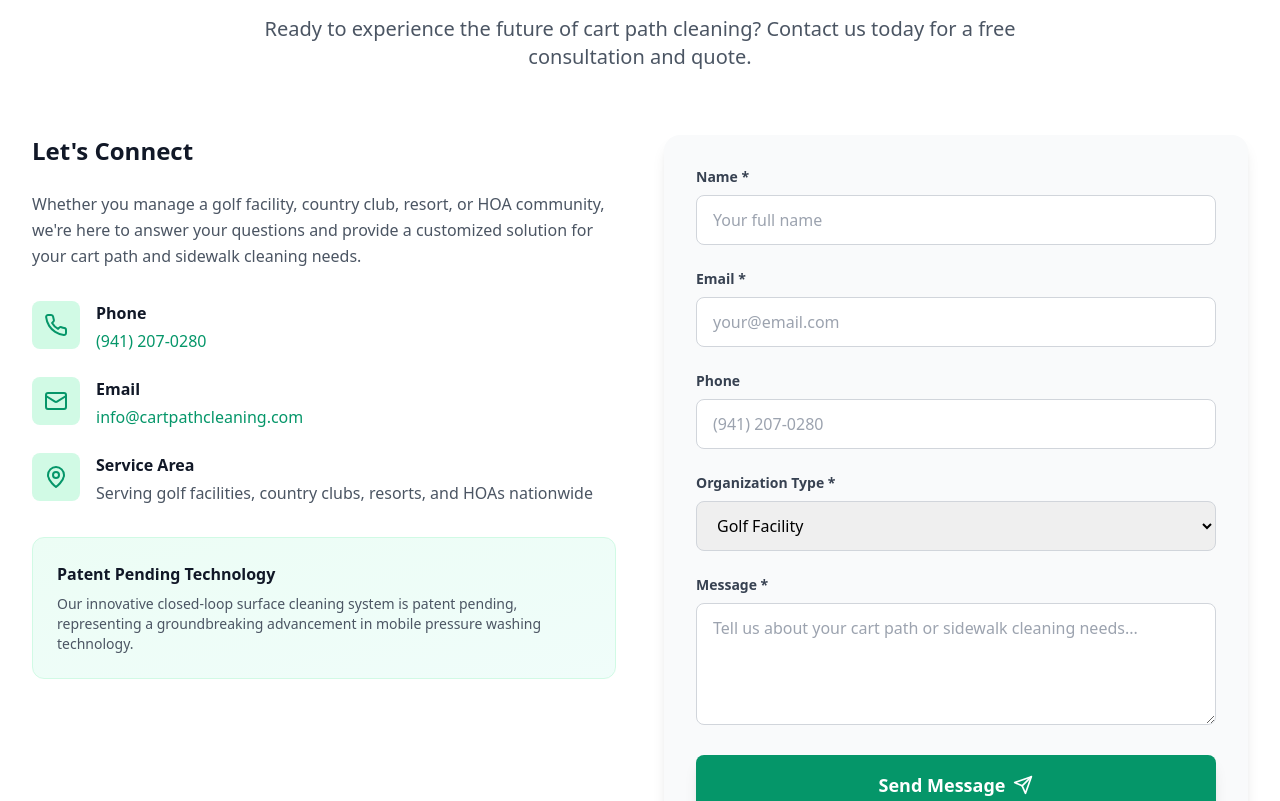
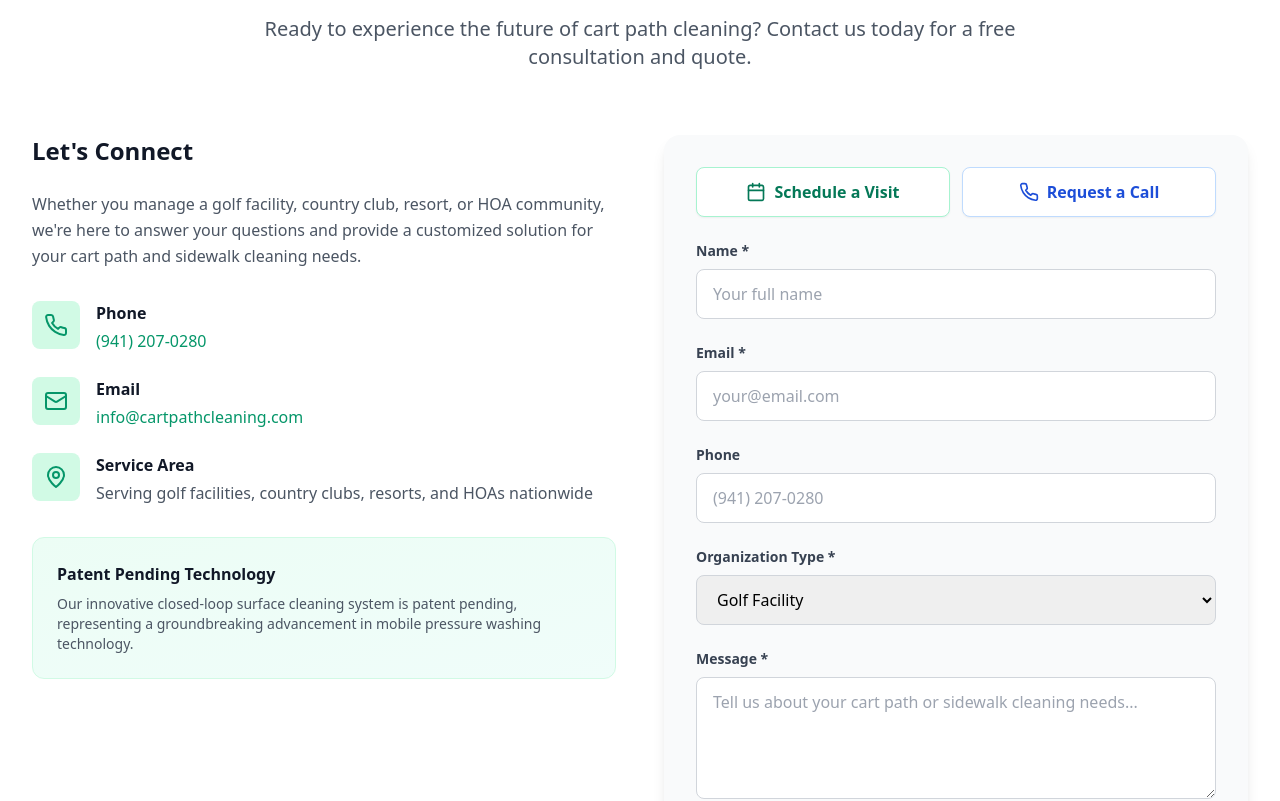
Before and after one commit to Pink-Mahi/cart_path, a React (Vite) app: page / in a window 1280 px wide. Shown: the part 5620-6421 px from the top of the page. Built offline with nearby package versions, Linux system fonts and the light colour scheme; no server answers.

Commit message:
Add schedule visit and request call modals to Contact page

```diff
--- a/src/components/Contact.tsx
+++ b/src/components/Contact.tsx
@@ -1,8 +1,12 @@
-import { Phone, Mail, MapPin, Send } from 'lucide-react';
+import { Phone, Mail, MapPin, Send, Calendar } from 'lucide-react';
 import { FormEvent, useState } from 'react';
+import SchedulingForm, { ScheduleData } from './SchedulingForm';
+import CallBackForm, { CallBackData } from './CallBackForm';
 
 export default function Contact() {
   const LEADS_ENDPOINT = 'https://script.google.com/macros/s/AKfycbwYyUMXV7FKUYaa5uN-V5Q_H98q4lQnzt2MfeX3hE1wIDZ_xhXUbTkavSnNSbWgHiWY/exec';
+  const CHAT_API_URL = import.meta.env.VITE_CHAT_API_URL || 'ws://localhost:3001';
+  const CHAT_API_HTTP = CHAT_API_URL.replace('ws://', 'http://').replace('wss://', 'https://');
 
   const [formData, setFormData] = useState({
     name: '',
@@ -14,6 +18,87 @@ export default function Contact() {
   const [submitted, setSubmitted] = useState(false);
   const [submitting, setSubmitting] = useState(false);
   const [submitError, setSubmitError] = useState<string | null>(null);
+
+  const [showScheduling, setShowScheduling] = useState(false);
+  const [showCallBack, setShowCallBack] = useState(false);
+  const [scheduleSubmitted, setScheduleSubmitted] = useState(false);
+  const [callSubmitted, setCallSubmitted] = useState(false);
+  const [scheduleSubmitting, setScheduleSubmitting] = useState(false);
+  const [callSubmitting, setCallSubmitting] = useState(false);
+  const [scheduleError, setScheduleError] = useState<string | null>(null);
+  const [callError, setCallError] = useState<string | null>(null);
+
+  const openSchedule = () => {
+    if (!formData.name || !formData.email) {
+      alert('Please enter your name and email first.');
+      return;
+    }
+    setShowScheduling(true);
+  };
+
+  const openCallBack = () => {
+    if (!formData.name || !formData.email) {
+      alert('Please enter your name and email first.');
+      return;
+    }
+    setShowCallBack(true);
+  };
+
+  const handleScheduleVisit = async (scheduleData: ScheduleData) => {
+    setScheduleSubmitting(true);
+    setScheduleError(null);
+    try {
+      const response = await fetch(`${CHAT_API_HTTP}/api/public/scheduled-visits`, {
+        method: 'POST',
+        headers: { 'Content-Type': 'application/json' },
+        body: JSON.stringify(scheduleData)
+      });
+
+      if (!response.ok) {
+        const err = await response.json().catch(() => ({}));
+        throw new Error(err.error || 'Failed to schedule visit');
+      }
+
+      setShowScheduling(false);
+      setScheduleSubmitted(true);
+      setTimeout(() => setScheduleSubmitted(false), 5000);
+    } catch (e) {
+      setScheduleError(e instanceof Error ? e.message : 'Failed to schedule visit');
+    } finally {
+      setScheduleSubmitting(false);
+    }
+  };
+
+  const handleRequestCall = async (data: CallBackData) => {
+    setCallSubmitting(true);
+    setCallError(null);
+    try {
+      const response = await fetch(`${CHAT_API_HTTP}/api/public/call-requests`, {
+        method: 'POST',
+        headers: { 'Content-Type': 'application/json' },
+        body: JSON.stringify({
+          visitorName: data.visitorName,
+          visitorEmail: formData.email,
+          visitorPhone: data.visitorPhone,
+          bestTime: data.bestTime,
+          notes: data.notes
+        })
+      });
+
+      if (!response.ok) {
+        const err = await response.json().catch(() => ({}));
+        throw new Error(err.error || 'Failed to request a call');
+      }
+
+      setShowCallBack(false);
+      setCallSubmitted(true);
+      setTimeout(() => setCallSubmitted(false), 5000);
+    } catch (e) {
+      setCallError(e instanceof Error ? e.message : 'Failed to request a call');
+    } finally {
+      setCallSubmitting(false);
+    }
+  };
 
   const handleSubmit = async (e: FormEvent) => {
     e.preventDefault();
@@ -116,6 +201,53 @@ export default function Contact() {
           </div>
 
           <div className="bg-gray-50 rounded-2xl p-8 shadow-lg">
+            <div className="mb-6">
+              <div className="grid grid-cols-1 sm:grid-cols-2 gap-3">
+                <button
+                  type="button"
+                  onClick={openSchedule}
+                  disabled={scheduleSubmitting || callSubmitting}
+                  className="w-full bg-white border border-emerald-200 text-emerald-700 px-4 py-3 rounded-lg font-semibold hover:bg-emerald-50 transition-all shadow-sm disabled:opacity-60 disabled:cursor-not-allowed flex items-center justify-center gap-2"
+                >
+                  <Calendar className="w-5 h-5" />
+                  <span>{scheduleSubmitting ? 'Submitting...' : 'Schedule a Visit'}</span>
+                </button>
+                <button
+                  type="button"
+                  onClick={openCallBack}
+                  disabled={scheduleSubmitting || callSubmitting}
+                  className="w-full bg-white border border-blue-200 text-blue-700 px-4 py-3 rounded-lg font-semibold hover:bg-blue-50 transition-all shadow-sm disabled:opacity-60 disabled:cursor-not-allowed flex items-center justify-center gap-2"
+                >
+                  <Phone className="w-5 h-5" />
+                  <span>{callSubmitting ? 'Submitting...' : 'Request a Call'}</span>
+                </button>
+              </div>
+
+              {scheduleSubmitted ? (
+                <div className="mt-4 bg-emerald-100 text-emerald-800 px-6 py-4 rounded-lg text-center font-semibold">
+                  Visit request received! We'll confirm shortly.
+                </div>
+              ) : null}
+
+              {callSubmitted ? (
+                <div className="mt-4 bg-emerald-100 text-emerald-800 px-6 py-4 rounded-lg text-center font-semibold">
+                  Call request received! We'll reach out soon.
+                </div>
+              ) : null}
+
+              {scheduleError ? (
+                <div className="mt-4 bg-red-50 text-red-800 px-6 py-4 rounded-lg text-center font-semibold">
+                  {scheduleError}
+                </div>
+              ) : null}
+
+              {callError ? (
+                <div className="mt-4 bg-red-50 text-red-800 px-6 py-4 rounded-lg text-center font-semibold">
+                  {callError}
+                </div>
+              ) : null}
+            </div>
+
             <form onSubmit={handleSubmit} className="space-y-6">
               <div>
                 <label htmlFor="name" className="block text-sm font-semibold text-gray-700 mb-2">
@@ -215,6 +347,25 @@ export default function Contact() {
                 </div>
               ) : null}
             </form>
+
+            {/* Scheduling Form Modal */}
+            {showScheduling && (
+              <SchedulingForm
+                onSchedule={handleScheduleVisit}
+                onCancel={() => setShowScheduling(false)}
+                visitorName={formData.name}
+                visitorEmail={formData.email}
+              />
+            )}
+
+            {/* Call Back Form Modal */}
+            {showCallBack && (
+              <CallBackForm
+                onSubmit={handleRequestCall}
+                onClose={() => setShowCallBack(false)}
+                visitorName={formData.name}
+              />
+            )}
           </div>
         </div>
       </div>
```
